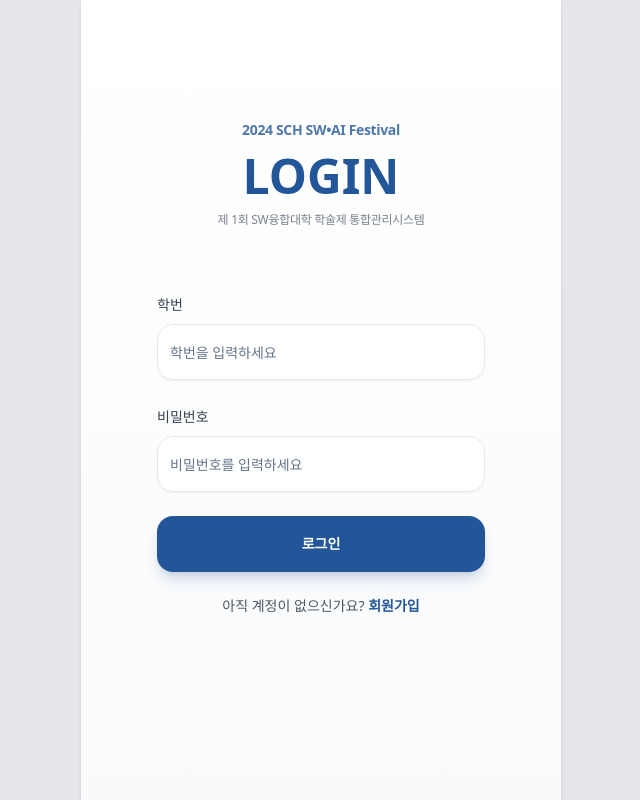
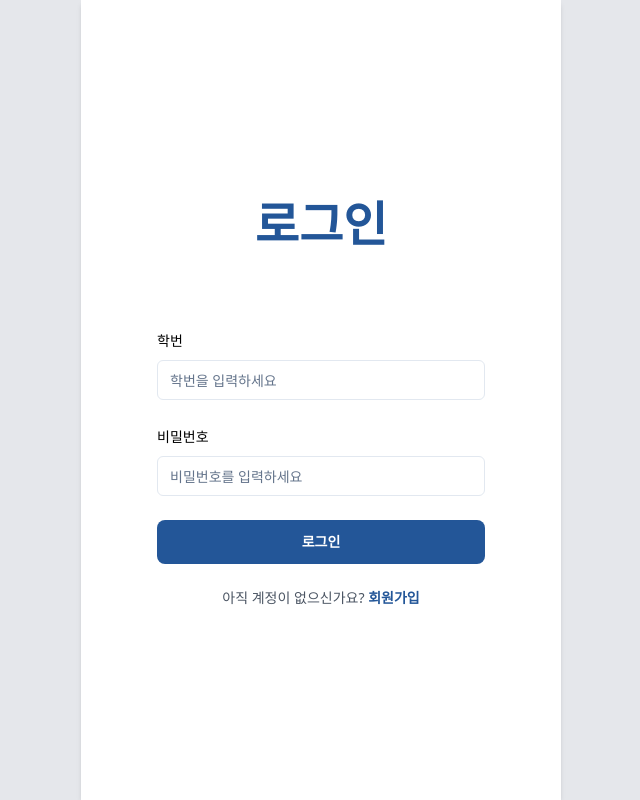
Before and after one commit to SCH2024-AcademicFestival-CheckInApp/Chekirout-FE, a Next.js app: page /login in a window 1280 px wide. Shown: the whole page, without its empty margins (319-959 px from the left). Built offline with nearby package versions, Linux system fonts and the light colour scheme.

Commit message:
fix: 로그인 페이지 UI 복구

```diff
--- a/src/app/(auth)/login/page.tsx
+++ b/src/app/(auth)/login/page.tsx
@@ -47,39 +47,30 @@ export default function LoginPage() {
   };
 
   return (
-    <main className="w-[480px] min-h-screen flex flex-col items-center bg-gradient-to-b from-white to-gray-50">
-      <div className="text-center pt-[120px] mb-16 animate-fade-in">
-        <div className="text-sm font-semibold text-[#235698]/80 tracking-tight mb-3">
-          2024 SCH SW•AI Festival
-        </div>
-        <div className="text-5xl font-black text-[#235698]  leading-none mb-3">
-          LOGIN
-        </div>
-        <div className="text-xs font-medium text-gray-500/90 tracking-tight">
-          제 1회 SW융합대학 학술제 통합관리시스템
-        </div>
+    <main className="w-[480px] h-screen flex flex-col items-center bg-white">
+      <div className="text-center pt-[200px] mb-20">
+        <div className="text-5xl font-black text-[#235698]">로그인</div>
       </div>
 
       <Form {...form}>
         <form
           onSubmit={form.handleSubmit(handleLoginSubmit)}
-          className="w-[328px] space-y-6 animate-slide-up"
+          className="w-[328px] space-y-6"
         >
           <FormField
             control={form.control}
             name="username"
             render={({ field }) => (
               <FormItem className="w-[328px]">
-                <FormLabel className="text-sm font-medium text-gray-700">학번</FormLabel>
+                <FormLabel>학번</FormLabel>
                 <FormControl>
                   <Input
                     placeholder="학번을 입력하세요"
                     {...field}
-                    className="w-full h-14 rounded-2xl bg-white/80 backdrop-blur-sm border-gray-200 shadow-sm
-                    focus:border-[#235698] focus:ring-[#235698]/20 transition-all duration-200"
+                    className="w-full box-border"
                   />
                 </FormControl>
-                <FormMessage className="text-sm mt-1.5" />
+                <FormMessage />
               </FormItem>
             )}
           />
@@ -88,33 +79,28 @@ export default function LoginPage() {
             name="password"
             render={({ field }) => (
               <FormItem className="w-[328px]">
-                <FormLabel className="text-sm font-medium text-gray-700">비밀번호</FormLabel>
+                <FormLabel>비밀번호</FormLabel>
                 <FormControl>
                   <Input
                     type="password"
                     placeholder="비밀번호를 입력하세요"
                     {...field}
-                    className="w-full h-14 rounded-2xl bg-white/80 backdrop-blur-sm border-gray-200 shadow-sm
-                    focus:border-[#235698] focus:ring-[#235698]/20 transition-all duration-200"
+                    className="w-full box-border"
                   />
                 </FormControl>
-                <FormMessage className="text-sm mt-1.5" />
+                <FormMessage />
               </FormItem>
             )}
           />
           <Button
             type="submit"
             disabled={isLoading}
-            className="w-[328px] h-14 bg-[#235698] text-white font-semibold rounded-2xl
-            disabled:bg-gray-300 disabled:cursor-not-allowed mt-6
-            hover:bg-[#1a4276] active:scale-[0.98] transform transition-all duration-200
-            shadow-lg shadow-[#235698]/20"
+            className="w-[328px] h-11 bg-[#235698] text-white font-semibold rounded-lg disabled:bg-gray-300 disabled:cursor-not-allowed"
           >
             {isLoading ? "로그인 중..." : "로그인"}
           </Button>
         </form>
       </Form>
-
       <div className="mt-6 text-sm text-gray-600">
         아직 계정이 없으신가요?{" "}
         <Link href="/signin" className="text-[#235698] font-semibold hover:underline">
```
